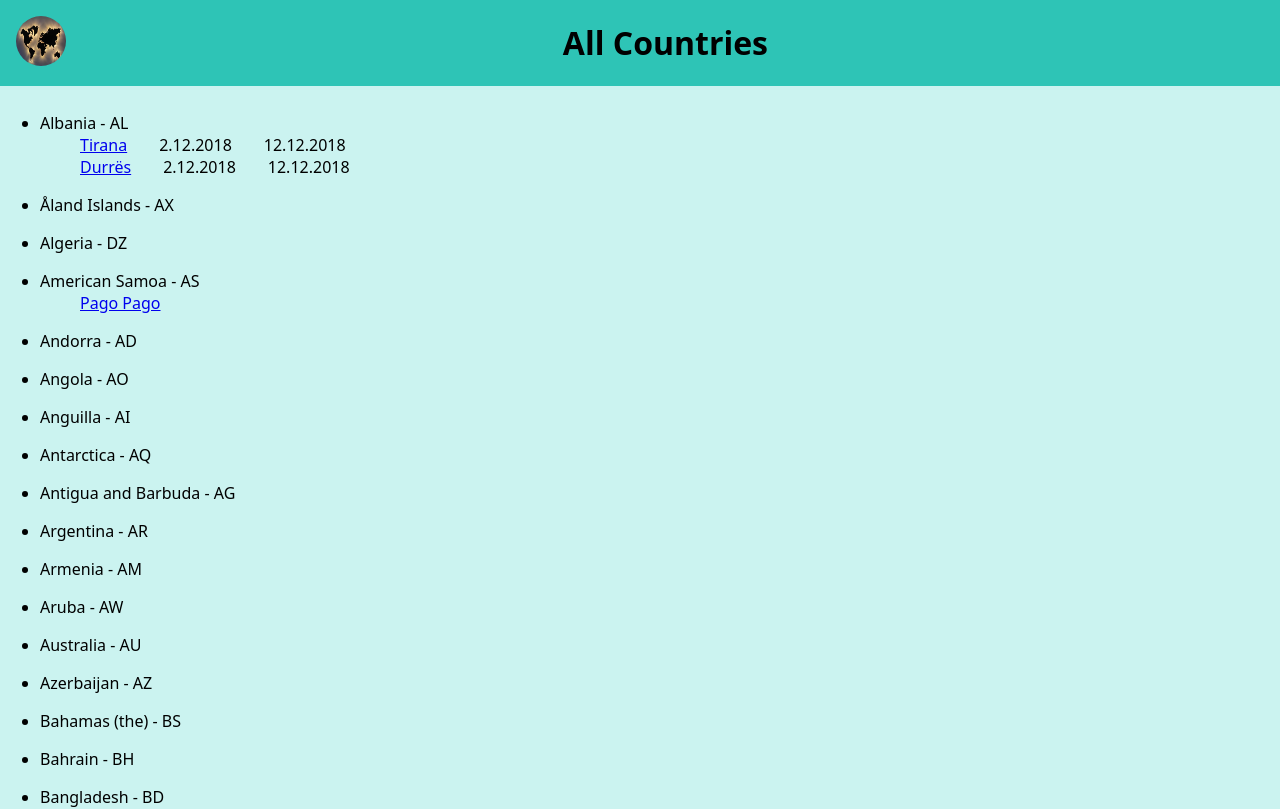
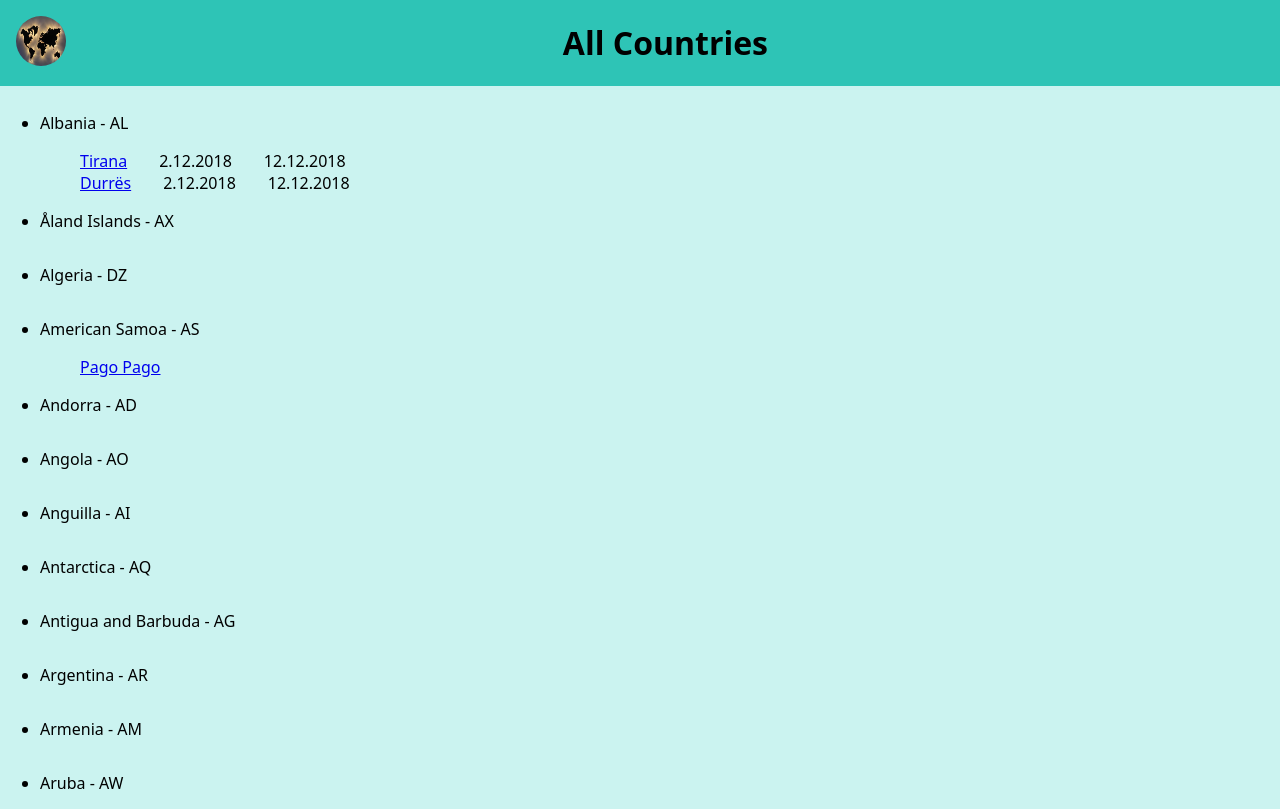
Before and after one commit to Nika1301/capstone-project, a Next.js app: page / in a window 1280 px wide. Shown: the top 809 px of the page. Built offline with nearby package versions, Linux system fonts and the light colour scheme.

Commit message:
Fix problem with key prop

```diff
--- a/pages/index.js
+++ b/pages/index.js
@@ -18,25 +18,30 @@
     <>
       <Header title="All Countries" />
       <StyleSection className="country">
+        <ul>
           {countries.map((country) => {
             return (
-            <ul key={country.id}>
+              <li key={countries.id}>
                 <Country
                   nameOfCountry={country.name}
                   codeOfcountry={country.code}
                 />
-              <ol>
+
+                <ul>
                   {country.cities.map((city) => (
                     <StyleList key={city.name}>
-                    <Link href={`/DetailsTrip/${city.name}`}>{city.name}</Link>
+                      <Link href={`/DetailsTrip/${city.name}`}>
+                        {city.name}
+                      </Link>
                       <span>{city.startDate}</span>
                       <span>{city.endDate}</span>
                     </StyleList>
                   ))}
-              </ol>
                 </ul>
+              </li>
             );
           })}
+        </ul>
       </StyleSection>
     </>
   );
--- a/src/components/Country/Country.js
+++ b/src/components/Country/Country.js
@@ -1,10 +1,7 @@
 export default function Country({ nameOfCountry, codeOfcountry, nameOfCity }) {
   return (
-    <>
-      <li>
-        {nameOfCountry} - {codeOfcountry}
-      </li>
-      <div className="city">{nameOfCity}</div>
-    </>
+    <p>
+      {nameOfCountry} - {codeOfcountry}
+    </p>
   );
 }
```
Lines whose indentation alone changed are shown as unchanged.
